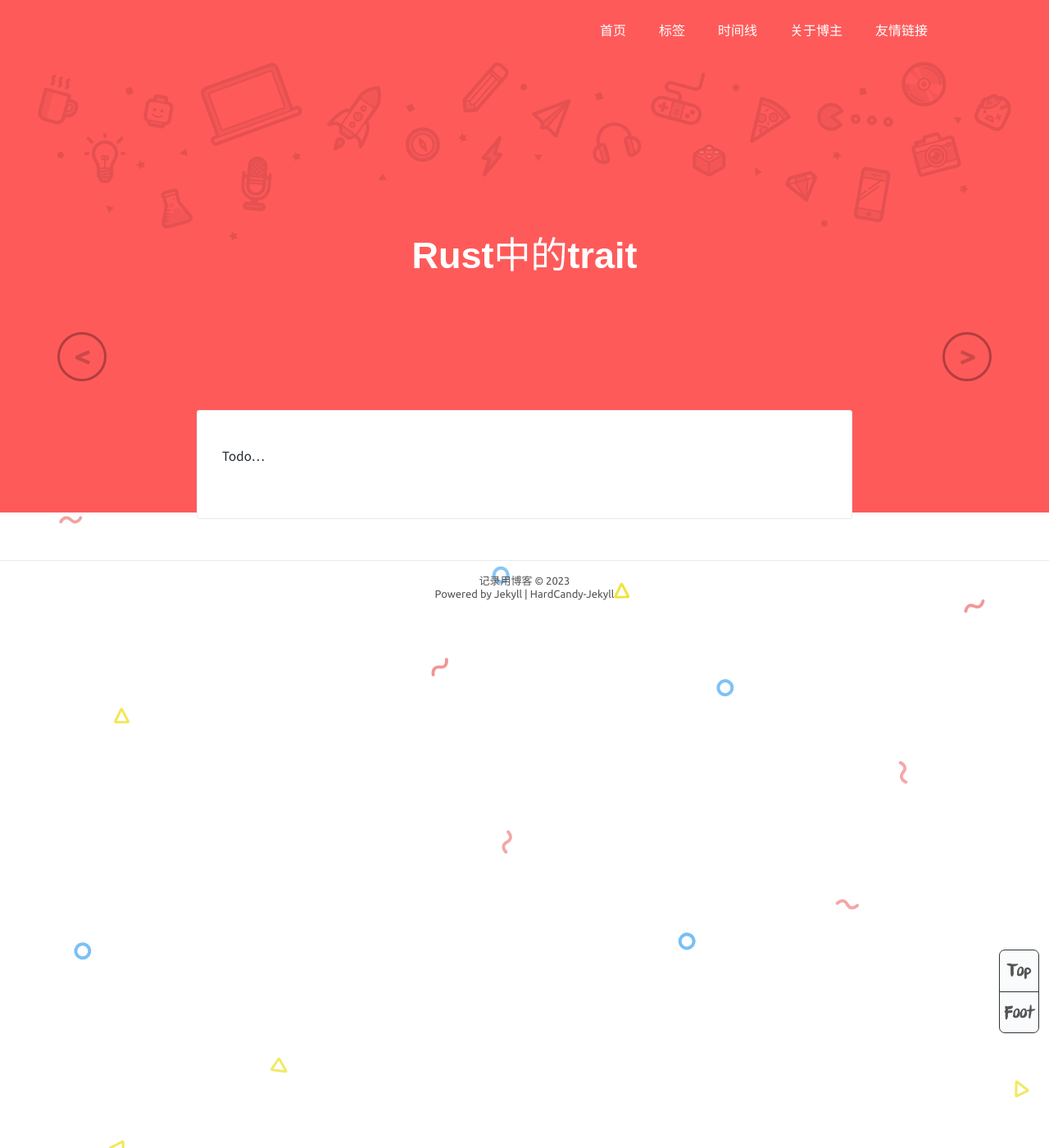
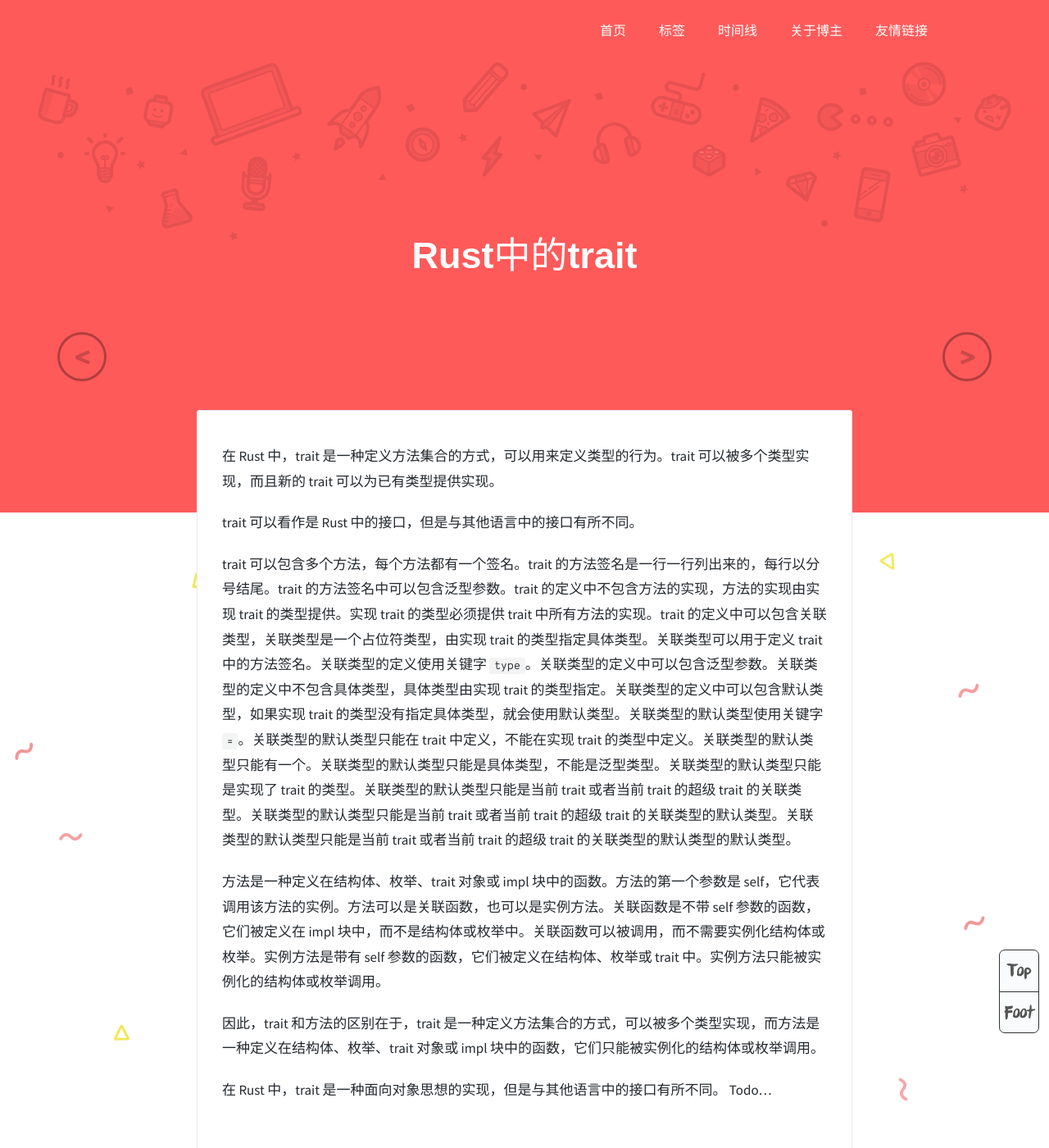
Before and after one commit to 1325927765/1325927765.github.io, a Jekyll site: the page built from _posts/2023-11-27-Rust中的trait.md, in a window 1280 px wide and 1400 px high. Shown: the whole window at 82% size. Built offline with Jekyll 4.4.1, drawn with Linux system fonts in a browser that asks for light colours.

Commit message:
modified:   "_posts/2023-11-27-Rust\344\270\255\347\232\204trait.md"

```diff
--- a/_posts/2023-11-27-Rust中的trait.md
+++ b/_posts/2023-11-27-Rust中的trait.md
@@ -6,4 +6,15 @@ tags: Rust
 color: rgb(255,90,90)
 cover: '../assets/rustacean-flat-happy.png'
 ---
+在 Rust 中，trait 是一种定义方法集合的方式，可以用来定义类型的行为。trait 可以被多个类型实现，而且新的 trait 可以为已有类型提供实现。
+
+trait 可以看作是 Rust 中的接口，但是与其他语言中的接口有所不同。
+
+trait 可以包含多个方法，每个方法都有一个签名。trait 的方法签名是一行一行列出来的，每行以分号结尾。trait 的方法签名中可以包含泛型参数。trait 的定义中不包含方法的实现，方法的实现由实现 trait 的类型提供。实现 trait 的类型必须提供 trait 中所有方法的实现。trait 的定义中可以包含关联类型，关联类型是一个占位符类型，由实现 trait 的类型指定具体类型。关联类型可以用于定义 trait 中的方法签名。关联类型的定义使用关键字 `type`。关联类型的定义中可以包含泛型参数。关联类型的定义中不包含具体类型，具体类型由实现 trait 的类型指定。关联类型的定义中可以包含默认类型，如果实现 trait 的类型没有指定具体类型，就会使用默认类型。关联类型的默认类型使用关键字 `=`。关联类型的默认类型只能在 trait 中定义，不能在实现 trait 的类型中定义。关联类型的默认类型只能有一个。关联类型的默认类型只能是具体类型，不能是泛型类型。关联类型的默认类型只能是实现了 trait 的类型。关联类型的默认类型只能是当前 trait 或者当前 trait 的超级 trait 的关联类型。关联类型的默认类型只能是当前 trait 或者当前 trait 的超级 trait 的关联类型的默认类型。关联类型的默认类型只能是当前 trait 或者当前 trait 的超级 trait 的关联类型的默认类型的默认类型。
+
+方法是一种定义在结构体、枚举、trait 对象或 impl 块中的函数。方法的第一个参数是 self，它代表调用该方法的实例。方法可以是关联函数，也可以是实例方法。关联函数是不带 self 参数的函数，它们被定义在 impl 块中，而不是结构体或枚举中。关联函数可以被调用，而不需要实例化结构体或枚举。实例方法是带有 self 参数的函数，它们被定义在结构体、枚举或 trait 中。实例方法只能被实例化的结构体或枚举调用。
+
+因此，trait 和方法的区别在于，trait 是一种定义方法集合的方式，可以被多个类型实现，而方法是一种定义在结构体、枚举、trait 对象或 impl 块中的函数，它们只能被实例化的结构体或枚举调用。
+
+在 Rust 中，trait 是一种面向对象思想的实现，但是与其他语言中的接口有所不同。
 Todo...
```
